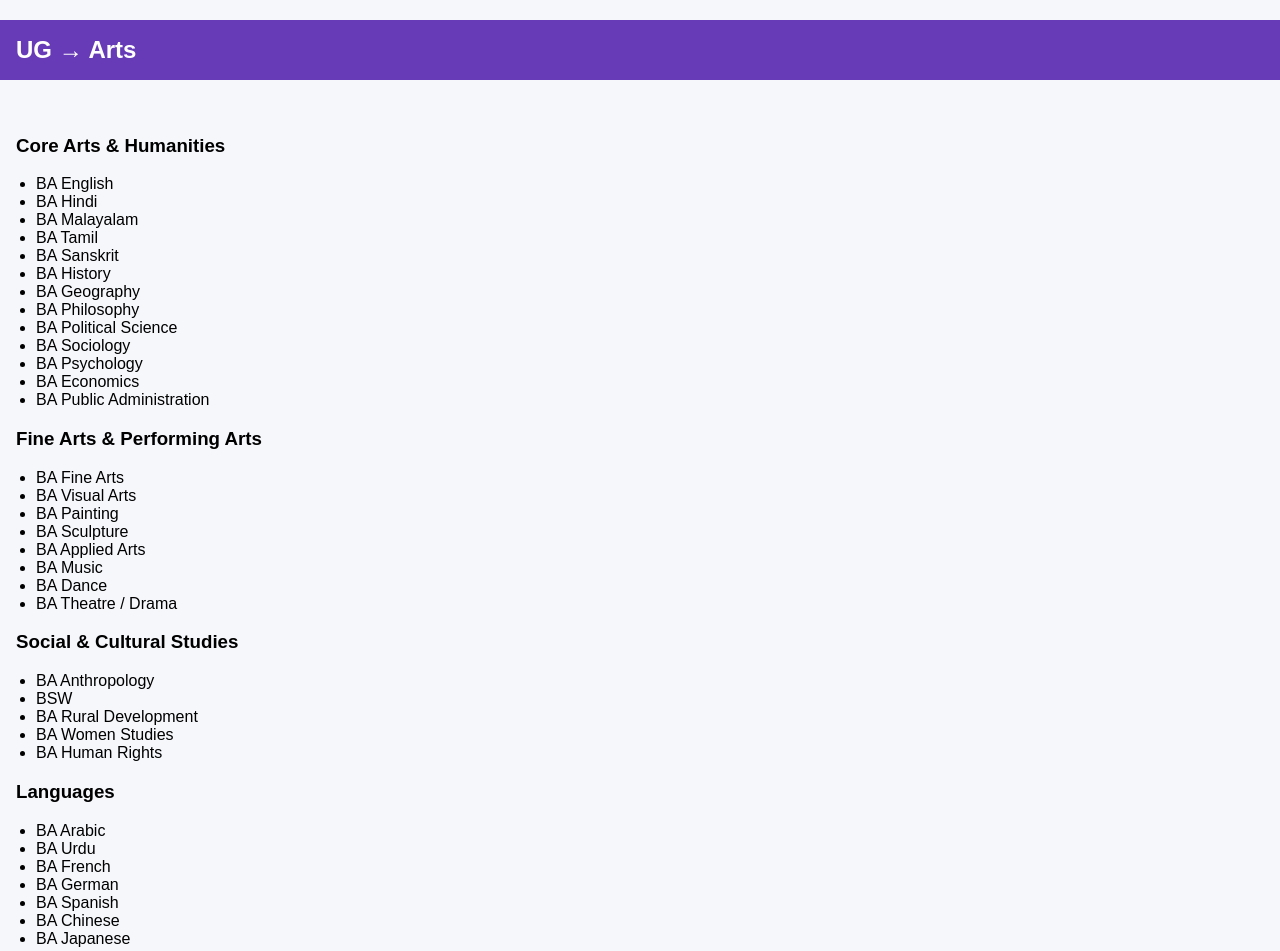
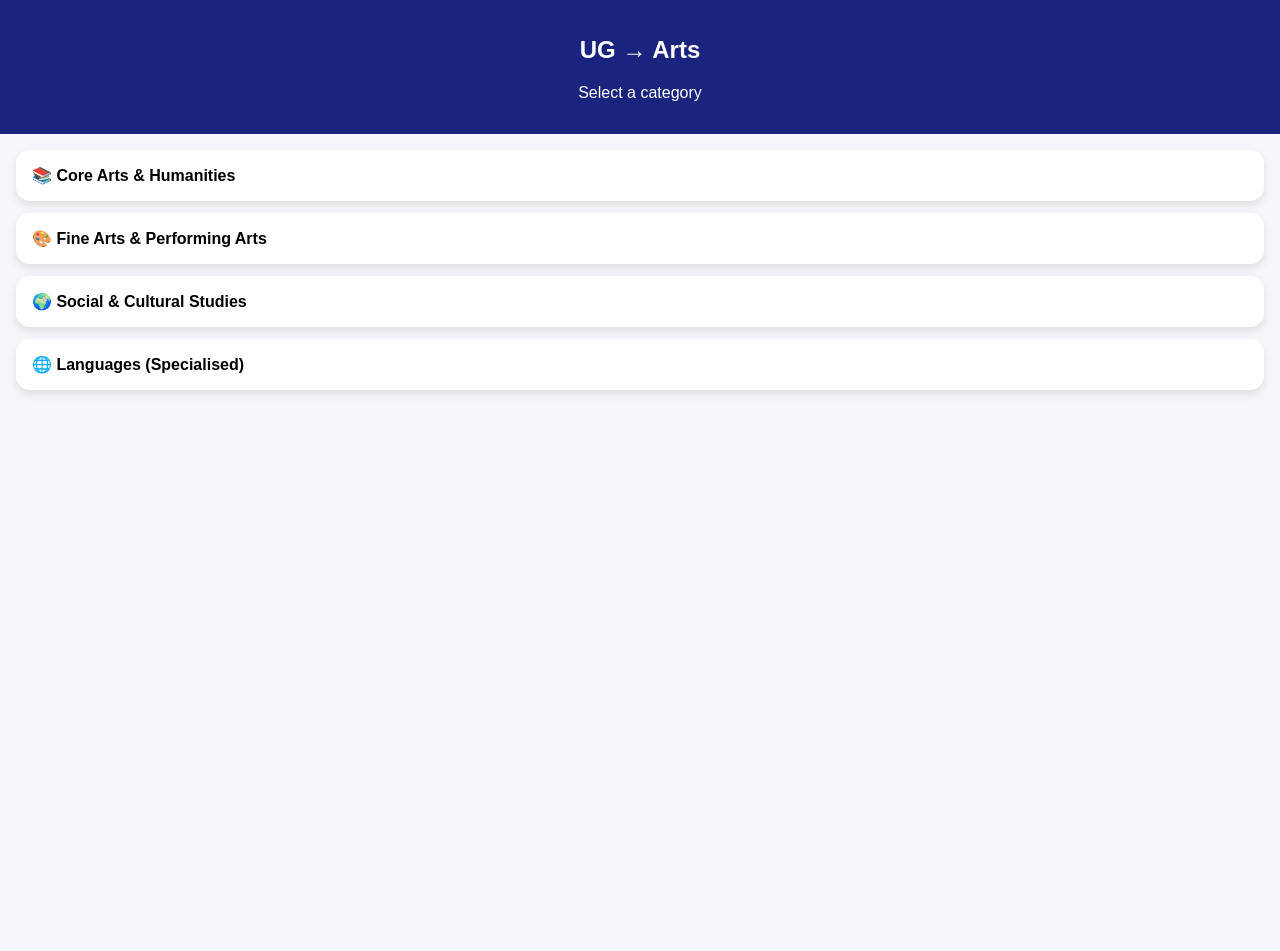
Before and after one commit to Vkcode95/awaken-360, a plain HTML site: page ug-arts.html in a window 1280 px wide. After the commit the page ends 800 px from the top, so only its background shows below. Drawn offline with Linux system fonts and the light colour scheme.

Commit message:
Update ug-arts.html

```diff
--- a/ug-arts.html
+++ b/ug-arts.html
@@ -1,50 +1,134 @@
 <!DOCTYPE html>
-<html>
+<html lang="en">
 <head>
 <meta charset="UTF-8">
 <title>UG Arts | Awaken 360</title>
+<meta name="viewport" content="width=device-width, initial-scale=1.0">
+
 <style>
-body{font-family:Arial;background:#f5f7fb;margin:0}
-h2{background:#673ab7;color:#fff;padding:16px}
-.section{padding:16px}
-ul{padding-left:20px}
+body{
+  margin:0;
+  font-family:Arial, sans-serif;
+  background:#f5f7fb;
+}
+header{
+  background:#1a237e;
+  color:#fff;
+  padding:16px;
+  text-align:center;
+}
+.container{
+  padding:16px;
+}
+.main-btn{
+  width:100%;
+  padding:16px;
+  margin-bottom:12px;
+  border:none;
+  border-radius:14px;
+  background:#ffffff;
+  font-size:16px;
+  font-weight:bold;
+  text-align:left;
+  box-shadow:0 4px 10px rgba(0,0,0,0.1);
+}
+.sub{
+  margin-left:12px;
+  margin-top:8px;
+}
+.sub button{
+  width:100%;
+  padding:12px;
+  margin-bottom:8px;
+  border:none;
+  border-radius:10px;
+  background:#eef1ff;
+  text-align:left;
+}
+.hidden{display:none}
 </style>
+
+<script>
+function toggle(id){
+  const el=document.getElementById(id);
+  el.style.display = el.style.display==="none" ? "block" : "none";
+}
+function go(course){
+  alert(course + " – Course page (to be linked)");
+}
+</script>
 </head>
+
 <body>
 
-<h2>UG → Arts</h2>
+<header>
+  <h2>UG → Arts</h2>
+  <p>Select a category</p>
+</header>
 
-<div class="section">
-<h3>Core Arts & Humanities</h3>
-<ul>
-<li>BA English</li><li>BA Hindi</li><li>BA Malayalam</li><li>BA Tamil</li>
-<li>BA Sanskrit</li><li>BA History</li><li>BA Geography</li>
-<li>BA Philosophy</li><li>BA Political Science</li>
-<li>BA Sociology</li><li>BA Psychology</li>
-<li>BA Economics</li><li>BA Public Administration</li>
-</ul>
+<div class="container">
 
-<h3>Fine Arts & Performing Arts</h3>
-<ul>
-<li>BA Fine Arts</li><li>BA Visual Arts</li><li>BA Painting</li>
-<li>BA Sculpture</li><li>BA Applied Arts</li>
-<li>BA Music</li><li>BA Dance</li><li>BA Theatre / Drama</li>
-</ul>
-
-<h3>Social & Cultural Studies</h3>
-<ul>
-<li>BA Anthropology</li><li>BSW</li>
-<li>BA Rural Development</li><li>BA Women Studies</li>
-<li>BA Human Rights</li>
-</ul>
-
-<h3>Languages</h3>
-<ul>
-<li>BA Arabic</li><li>BA Urdu</li><li>BA French</li>
-<li>BA German</li><li>BA Spanish</li>
-<li>BA Chinese</li><li>BA Japanese</li>
-</ul>
+<!-- Core Arts -->
+<button class="main-btn" onclick="toggle('core')">
+📚 Core Arts & Humanities
+</button>
+<div id="core" class="sub hidden">
+  <button onclick="go('BA English')">BA English</button>
+  <button onclick="go('BA Hindi')">BA Hindi</button>
+  <button onclick="go('BA Malayalam')">BA Malayalam</button>
+  <button onclick="go('BA Tamil')">BA Tamil</button>
+  <button onclick="go('BA Sanskrit')">BA Sanskrit</button>
+  <button onclick="go('BA History')">BA History</button>
+  <button onclick="go('BA Geography')">BA Geography</button>
+  <button onclick="go('BA Philosophy')">BA Philosophy</button>
+  <button onclick="go('BA Political Science')">BA Political Science</button>
+  <button onclick="go('BA Sociology')">BA Sociology</button>
+  <button onclick="go('BA Psychology')">BA Psychology</button>
+  <button onclick="go('BA Economics')">BA Economics</button>
+  <button onclick="go('BA Public Administration')">BA Public Administration</button>
 </div>
 
+<!-- Fine Arts -->
+<button class="main-btn" onclick="toggle('fine')">
+🎨 Fine Arts & Performing Arts
+</button>
+<div id="fine" class="sub hidden">
+  <button onclick="go('BA Fine Arts')">BA Fine Arts</button>
+  <button onclick="go('BA Visual Arts')">BA Visual Arts</button>
+  <button onclick="go('BA Painting')">BA Painting</button>
+  <button onclick="go('BA Sculpture')">BA Sculpture</button>
+  <button onclick="go('BA Applied Arts')">BA Applied Arts</button>
+  <button onclick="go('BA Music')">BA Music (Vocal / Instrumental)</button>
+  <button onclick="go('BA Dance')">BA Dance</button>
+  <button onclick="go('BA Theatre')">BA Theatre / Drama</button>
+</div>
+
+<!-- Social Studies -->
+<button class="main-btn" onclick="toggle('social')">
+🌍 Social & Cultural Studies
+</button>
+<div id="social" class="sub hidden">
+  <button onclick="go('BA Anthropology')">BA Anthropology</button>
+  <button onclick="go('BSW')">Bachelor of Social Work (BSW)</button>
+  <button onclick="go('BA Rural Development')">BA Rural Development</button>
+  <button onclick="go('BA Women Studies')">BA Women Studies</button>
+  <button onclick="go('BA Human Rights')">BA Human Rights</button>
+</div>
+
+<!-- Languages -->
+<button class="main-btn" onclick="toggle('lang')">
+🌐 Languages (Specialised)
+</button>
+<div id="lang" class="sub hidden">
+  <button onclick="go('BA Arabic')">BA Arabic</button>
+  <button onclick="go('BA Urdu')">BA Urdu</button>
+  <button onclick="go('BA French')">BA French</button>
+  <button onclick="go('BA German')">BA German</button>
+  <button onclick="go('BA Spanish')">BA Spanish</button>
+  <button onclick="go('BA Chinese')">BA Chinese</button>
+  <button onclick="go('BA Japanese')">BA Japanese</button>
+</div>
+
+</div>
 </body>
-</html>
+  </html>
```
